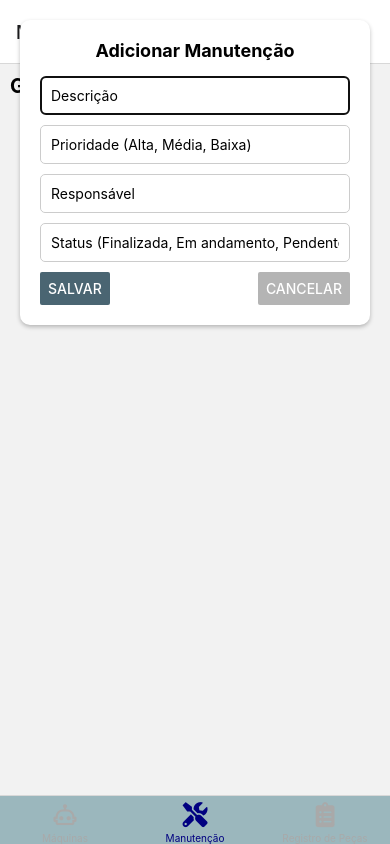
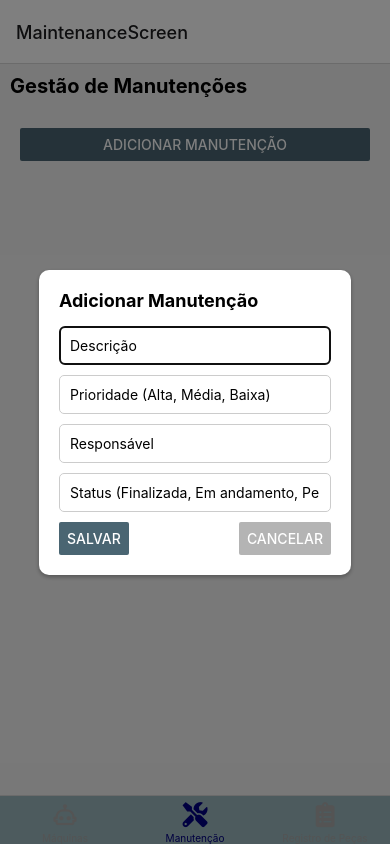
Before and after one commit to camiyuka/maintenance-mobile, a React Native app: screen /MaintenanceScreen in a window 390 px wide. Both pictures are taken after a click on the button "ADICIONAR MANUTENÇÃO". Built offline with nearby package versions, Linux system fonts and the light colour scheme.

Commit message:
feat: animationType fade instead of slide

```diff
--- a/src/components/MaintenanceModal.tsx
+++ b/src/components/MaintenanceModal.tsx
@@ -38,7 +38,8 @@ const MaintenanceModal = ({ visible, onClose, onSave }) => {
   };
 
   return (
-    <Modal visible={visible} animationType="slide" transparent={true}>
+    <Modal visible={visible} animationType="fade" transparent={true}>
+      <View style={styles.overlay}>
         <View style={styles.modalView}>
           <Text style={styles.modalTitle}>Adicionar Manutenção</Text>
 
@@ -79,23 +80,28 @@ const MaintenanceModal = ({ visible, onClose, onSave }) => {
             <Button title="Cancelar" color="#b4b4b4" onPress={onClose} />
           </View>
         </View>
+      </View>
     </Modal>
   );
 };
 
 const styles = StyleSheet.create({
+  overlay: {
+    flex: 1,
+    justifyContent: 'center',
+    alignItems: 'center',
+    backgroundColor: 'rgba(0, 0, 0, 0.5)', // Fundo semi-transparente
+  },
   modalView: {
-    margin: 20,
+    width: '80%', // Largura do card/modal
+    padding: 20,
     backgroundColor: '#fff',
     borderRadius: 10,
-    padding: 20,
-    alignItems: 'center',
-    justifyContent: 'center',
-    shadowColor: '#000',
-    shadowOffset: { width: 0, height: 2 },
-    shadowOpacity: 0.25,
-    shadowRadius: 4,
-    elevation: 5,
+    elevation: 5, // Sombra no Android
+    shadowColor: '#000', // Sombra no iOS
+    shadowOffset: { width: 0, height: 2 }, // Offset da sombra
+    shadowOpacity: 0.3, // Opacidade da sombra
+    shadowRadius: 4, // Raio da sombra
   },
   modalTitle: {
     fontSize: 18,
```
Lines whose indentation alone changed are shown as unchanged.
